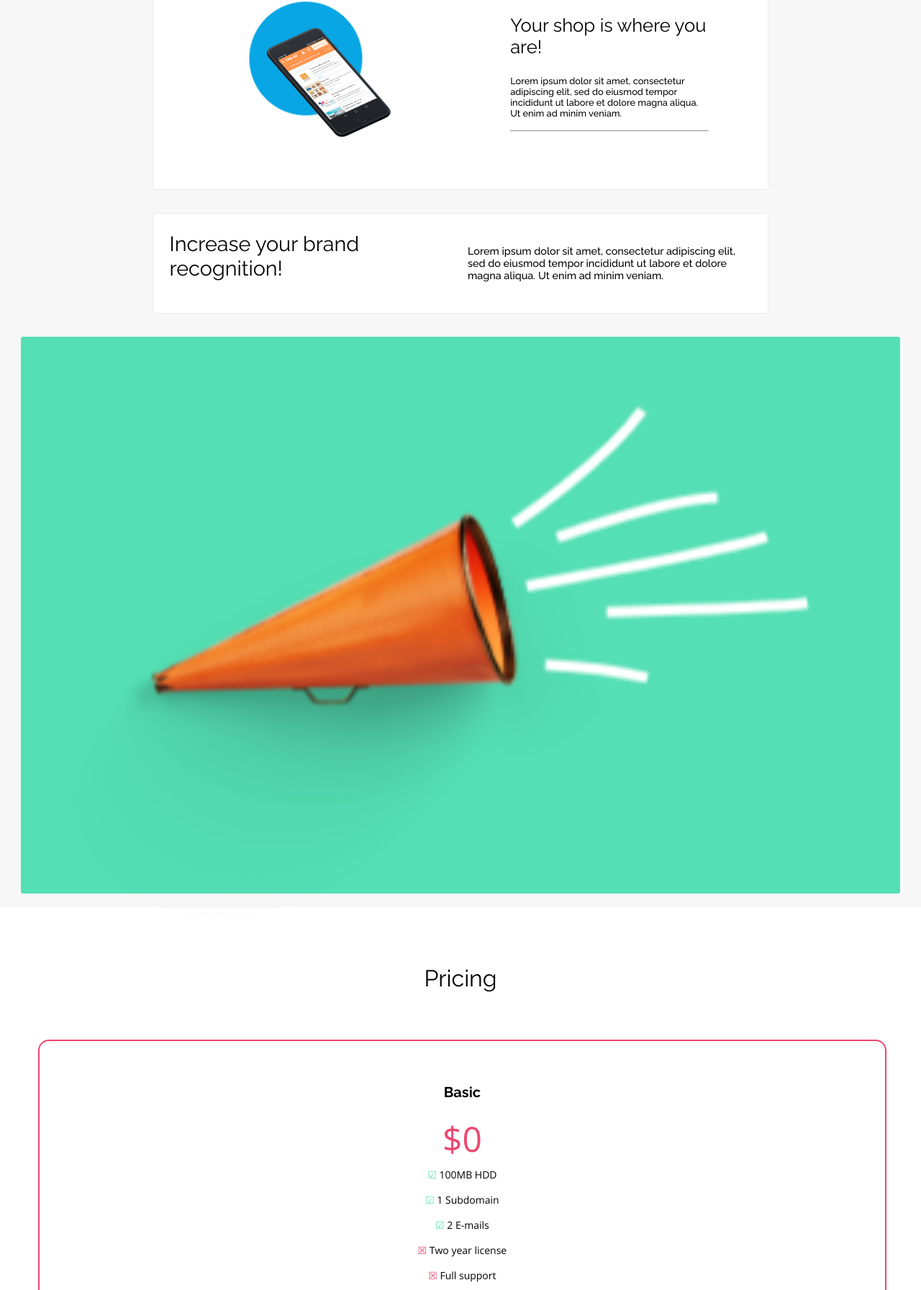
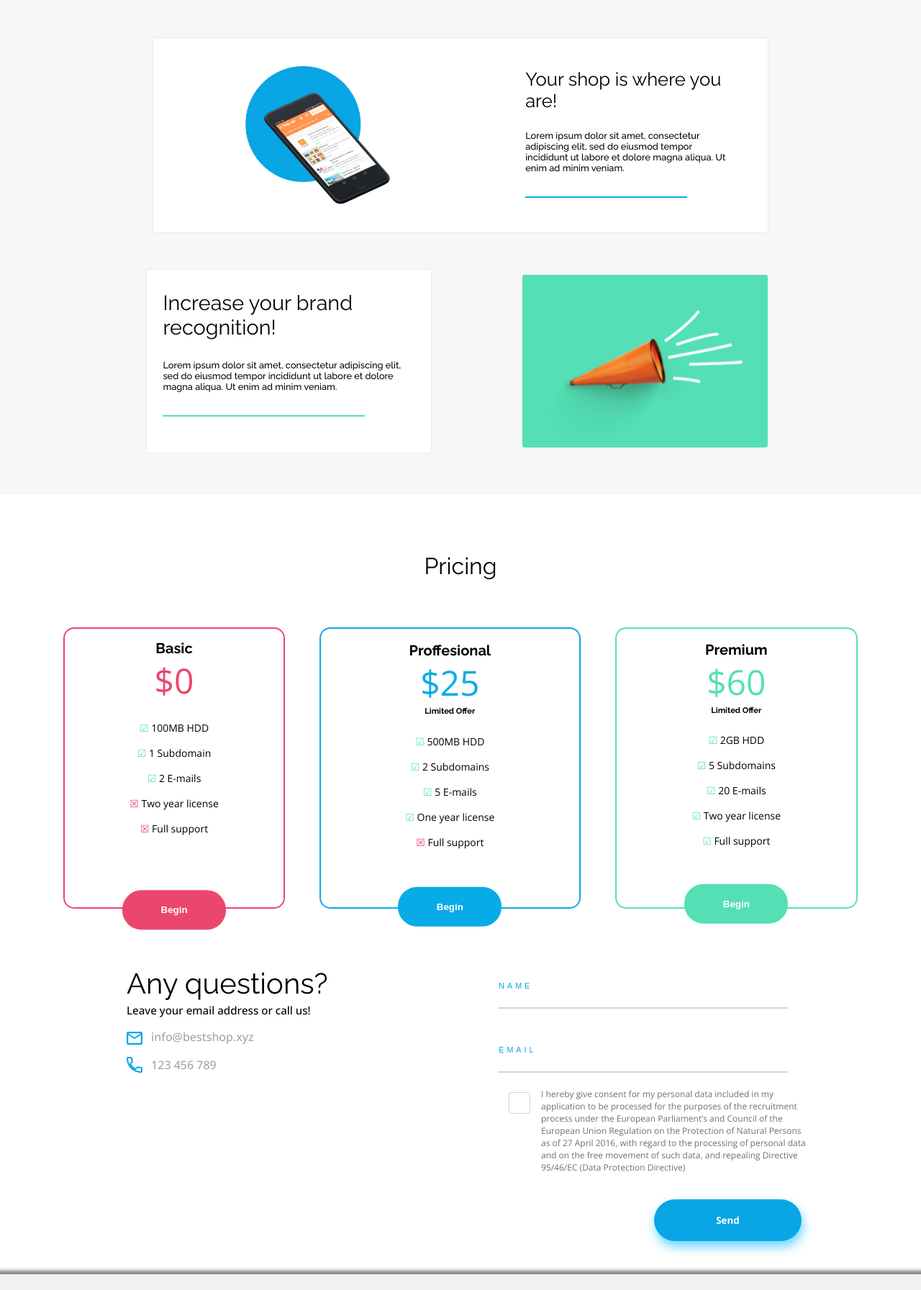
Before and after one commit to Floota/OxygenSHOP, a plain HTML site: page index.html in a window 1280 px wide. Shown: the part 1666-3459 px from the top of the page at 72% size. Drawn offline with nearby package versions, Linux system fonts and the light colour scheme.

Commit message:
ADD: Responsive to Taglines and Contacts

```diff
--- a/index.html
+++ b/index.html
@@ -64,7 +64,7 @@
                         <div class="taglines__list__item__content content--first">
                             <h3 class="taglines__list__item__title">Always be first</h3>
                             <p class="taglines__list__item__text">Lorem ipsum dolor sit amet, consectetur adipiscing elit, sed do eiusmod tempor incididunt ut labore et dolore magna aliqua. Ut enim ad minim veniam.</p>
-                            <hr class="taglines__list__item__content__line line--first">
+                            <hr class="taglines__list__item__line taglines__list__item__line--first">
                         </div>
                     </li>
                     <li class="taglines__list__item">
@@ -72,17 +72,18 @@
                             <img class="taglines__list__item__second__ellipse" src="./images/Ellipse 4.png" alt="Blue Rectangle">
                             <img class="taglines__list__item__second__phone" src="./images/iPhone.png" alt="Iphone">
                         </div>
-                        <div class="taglines__list__item__content content--second">
+                        <div class="taglines__list__item__content--second">
                             <h3 class="taglines__list__item__title">Your shop is where you are!</h3>
                         <p class="taglines__list__item__text">Lorem ipsum dolor sit amet, consectetur adipiscing elit, sed do eiusmod tempor incididunt ut labore et dolore magna aliqua. Ut enim ad minim veniam.</p>
-                        <hr class="taglines__list__item__content__line line--second">
+                        <hr class="taglines__list__item__line taglines__list__item__line--second">
                         </div>
                     </li>
                     <li class="taglines__list__item">
                         <h3 class="taglines__list__item__third__title">Increase your brand recognition!</h3>
-                        <p class="taglines__list__item__text--third">
+                        <p class="taglines__list__item__text">
                             Lorem ipsum dolor sit amet, consectetur adipiscing elit, sed do eiusmod tempor incididunt ut labore et dolore magna aliqua. Ut enim ad minim veniam.
                         </p>
+                        <hr class="taglines__list__item__line taglines__list__item__line--third">
                     </li>
                     <div class="taglines__box">
                         <img class="taglines__box__trumpet" src="./images/Trumpet.png" alt="Trumpet">
@@ -132,7 +133,7 @@
                         </ul>
                         <button class="pricing__boxes__button--second">Begin</button>
                     </div>
-                    <div  class="pricing__boxes__third">
+                    <div class="pricing__boxes__third">
                         <ul class="pricing__box">
                             <div class="pricing__box__left">
                                 <p class="pricing__box__plan">Premium</p>
@@ -155,27 +156,27 @@
                 </article>
             </section>
             <section class="contact">
+                <article class="contact__info">
                 <h2 class="contact__title">Any questions?</h2>
                 <p class="contact__subtitle">Leave your email address or call us!</p>
-                <article class="contact__info">
-                    <div>
+                    <div class="contact__info__container">
                         <img class="contact__info__mail" src="./images/mail.png" alt="Mail Symbol">
                         <p class="contact__info__text">info@bestshop.xyz</p>
                     </div>
-                    <div>
+                    <div class="contact__info__container">
                         <img class="contact__info__phone" src="./images/phone.png" alt="Phone Symbol">
                         <p class="contact__info__text">123 456 789</p>
                     </div>
                 </article>
-                <article>
+                <article class="contact__input">
                     <input class="contact__info__input input--name" type="text" placeholder="NAME">
                     <input class="contact__info__input input--email" type="text" placeholder="EMAIL">
-                </article>
                 <input class="contact__checkbox" type="checkbox">
                 <p class="contact__checkbox__text">I hereby give consent for my personal data included in my application to be processed for the purposes of the recruitment process under the European Parliament’s and Council of the European Union Regulation on the Protection of Natural Persons as of 27 April 2016, with regard to the processing of personal data and on the free movement of such data, and repealing Directive 95/46/EC (Data Protection Directive)</p>
                 <div class="contact__container">
                     <button class="contact__button">Send</button>
                 </div>
+                </article>
             </section>
         </main>
         <footer class="footer">
--- a/styles/_contact.scss
+++ b/styles/_contact.scss
@@ -1,31 +1,55 @@
 
 .contact {
     box-sizing: border-box;
+    padding-top: 3em;
     width: 100%;
+
+    @media only screen and (min-width: 800px) {
+        display: grid;
+        grid-template-columns: 1fr 1fr; // Stack the articles on smaller screens
+        gap: 1em;
+        padding: 0 10%; // Add padding to the left and right of the grid
+    }
 
     &__title {
         text-align: left;
         font-size: 2.5rem;
         font-weight: 400;
-        margin: 0 0 0.1em 0.8em;
+        margin: 0 0 0.1em 0.4em;
     }
     &__subtitle {
         font-family: 'Open Sans';
         font-size: 0.95rem;
         font-weight: 500;
-        margin: 0 0 0.3em 2em;
+        margin: 0 0 0.3em 1em;
     }
-
+    &__input {
+        padding: 0 0 0 2em;
+        @media only screen and (min-width: 800px) {
+        display: flex;
+        flex-direction: column;
+        justify-content: flex-end;
+        }
+    }
     &__info {
         display: inline-block;
         vertical-align: baseline;
         margin: 1em 1em 0.5em 2em;
 
+        @media only screen and (min-width: 800px) {
+        display: flex;
+        flex-direction: column; // Stack items vertically
+        align-items: baseline; // Align items to the start of the container
+        }
+        &__container {
+            margin: 0 0 0.1em 1em;
+        }
+
         &__mail {
-            padding: 0 0 0 0;
+            padding: inherit;
         }
         &__phone {
-            padding: 0 0 0 0;
+            padding:inherit;
         }
 
         &__text {
@@ -33,7 +57,8 @@
             color: #A5A5A5;
             font-family: 'Open Sans';
             font-size: 1em;
-            margin: 1em 0 0 0.5em;
+            font-weight: 500;
+            margin: 1em 2em 0 0.5em;
             transform: translateY(-0.3em);
         }
         &__input {
@@ -42,13 +67,14 @@
                 font-size: 0.8em;
 
             }
-            margin: 1em 2em;
+            margin: 1em 1em;
             border: none;
             border-bottom: 2px lightgray solid;
             color: rgb(8, 166, 228);
             line-height: 4.5em;
             letter-spacing: 0.3em;
-            width: 80%;
+            width:
+            85%;
         }
     }
     &__checkbox[type="checkbox"] {
--- a/styles/_pricing.scss
+++ b/styles/_pricing.scss
@@ -19,6 +19,13 @@
         margin: 1.8em 1.5em 4em 1.8em;
         padding: 0;
         text-align: center;
+        @media only screen and (min-width: 800px) {
+            margin: 0 5% 0 5%;
+            display: flex;
+            align-content: center;
+            justify-content: space-between;
+            flex: 1 2 0;
+        }
 
         &__first {
             border: 2px solid rgb(235, 71, 110);
@@ -26,8 +33,7 @@
             margin: 4em 1.5em;
             transition: 0.3s;
             &:hover {
-                margin: 5em 1em;
-                padding: 1em 0 0 0;
+                transform: scale(1.1);
                 box-shadow: 0px 0px 20px 1px rgb(214, 105, 131);
                 .pricing__boxes__button--first {
                     transition: 0.3s;
@@ -43,8 +49,7 @@
             margin: 4em 1.5em;
             transition: 0.3s;
             &:hover {
-                margin: 5em 1em;
-                padding: 1em 0 0 0;
+                transform: scale(1.1);
                 box-shadow: 0px 0px 20px 1px rgb(105, 194, 226);
                 .pricing__boxes__button--second {
                     transition: 0.3s;
@@ -58,8 +63,7 @@
             margin: 4em 1.5em;
             transition: 0.3s;
             &:hover {
-                margin: 5em 1em;
-                padding: 1em 0 0 0;
+                transform: scale(1.1);
                 box-shadow: 0px 0px 20px 1px rgb(129, 212, 186);
                 .pricing__boxes__button--third {
                     transition: 0.3s;
@@ -82,6 +86,9 @@
     .pricing__boxes__button--first {
         @include pricing-button;
         background-color: rgb(235, 71, 110);
+        @media only screen and (min-width: 800px) {
+            transform: translateY(4em);
+        }
     }
 
     .pricing__boxes__button--second {
@@ -111,15 +118,15 @@
         &__plan {
                 font-size: 20px;
                 font-weight: 700;
-                margin: 50% 0.5em -2em 15%;
+                margin: 40% auto -2em auto;
                 @media (min-width: 601px) {
-                    margin: 5% 0 1em 0;
+                    margin: 5% 0 auto 0;
                     padding: 0;
                 }
             }
 
         &__price {
-                margin: 0.7em 0.3em 0 15%;
+                margin: 0.7em auto 0 auto;
                 font-size: 3rem;
                 font-weight: 300;
                 font-family: 'Open Sans';
@@ -138,11 +145,11 @@
                 }
             }
         &__offer {
-            margin: 0 1em 15% 15%;
+            margin: 0 1em 0 0;
             font-size: 0.7rem;
             font-weight: 700;
             @media (min-width: 601px) {
-                margin: 0 0 5em 0;
+                margin: 0;
                 padding: 0;
             }
         }
@@ -151,12 +158,12 @@
                 font-family: 'Open Sans';
                 font-size: 14px;
                 padding: 1.2em 0.5em 0.3em 1em;
-                margin: 10% 0 10% 0;
+                margin: 20% 0 10% 0;
                 text-align: left;
                 line-height: 2.5em;
                 @media (min-width: 601px) {
                     text-align: center;
-                    margin: 0;
+                    margin: 5% 0 5% 0;
                     padding: 0;
                 }
             }
--- a/styles/_stats.scss
+++ b/styles/_stats.scss
@@ -9,7 +9,6 @@
         font-size: 1.8rem;
         font-weight: 300;
         margin: 0.5em 2em 2em 2em;
-
     }
 
     &__list {
--- a/styles/_taglines.scss
+++ b/styles/_taglines.scss
@@ -1,33 +1,65 @@
 .taglines {
     font-family: 'Raleway';
-    padding: 1.2em 1.8em;
+    padding: 2.5em 1.8em;
     min-height: 400px;
     background-color: rgb(247, 247, 247);
 
     &__list {
-            padding: 0;
-            list-style: none;
+        padding: 0;
+        list-style: none;
+
+        @media only screen and (min-width: 800px) {
+            display: grid;
+            grid-template-columns: auto 43%;
+            align-items: center;
+
+            &__item {
+            grid-column: span 2;
+            }
+
+            & > li:last-of-type {
+            grid-column: 1;
+            grid-row: 3;
+            }
+
+            & > .taglines__box {
+            grid-column: 2;
+            grid-row: 3;
+            height: 15rem;
+            width: 65%;
+            margin: 5% 25% 5% 0;
+            }
+        }
         &__item {
             border-radius: 3px;
             border: 1px solid rgb(234, 235, 238);
+            padding: 1em;
             margin: 2em 1em;
-            padding: 1em 1.4em;
             background-color: white;
+
+            &:nth-of-type(3) {
+                margin: 2em 1em 0 1em;
+                padding:0 1.4em 1em 1.4em;
+            }
+
             @media only screen and (min-width: 800px) {
+
                 display: grid;
                 grid-template-columns: 1fr 1fr;
-                grid-auto-rows: auto; // Automatically adjusts row heights
                 margin: 2em 15%;
-                align-items: center; /* Vertically centers the elements */
+                align-items: center;
                 gap: 20px;
 
                 .taglines__list__item__content {
-                    margin: 0 15% 0 15%;
-                    padding: 3em 0 3em 0;
+                    margin: 0 10% 0 10%;
+                    padding: 1em 0 1em 0;
 
                     &--first {
                     grid-column: 1;
                     grid-row: 1;
+                    }
+                    &--second {
+                        margin: 0 10% 0 20%;
                     }
                 }
 
@@ -36,20 +68,38 @@
                     grid-row: 1;
                 }
 
-                &__item {
-                    grid-column: span 2; // Items span both columns unless specified
+                &:nth-of-type(3) {
+                    display: block;
+                    margin: 0 18% 0 25%;
+                    height: 16rem;
+                }
+            }
+
+            .taglines__list__item__line {
+                display: none;
+
+                @media only screen and (min-width: 600px) {
+                    display: block;
+                    margin: 2em 0;
+                    width: 80%;
                 }
 
-                & > li:last-of-type {
-                    grid-column: 1; // Aligns the third content in the first column
+                &--first {
+                    border: 1px solid rgb(235, 71, 110);
                 }
-
-
+                &--second {
+                    border: 1px solid rgb(7, 172, 230);
+                }
+                &--third {
+                    border: 1px solid rgb(85, 223, 180);
+                    margin: 2em 0;
+                }
             }
 
             &__title {
                 font-size: 1.6rem;
-                margin: 1em 0;
+                text-align: left;
+                margin: 1em auto;
                 font-weight: 400;
             }
 
@@ -58,20 +108,21 @@
                 font-weight: 500;
                 text-align: left;
                 text-wrap: wrap;
-                &--third {
-                    font-size: 0.9rem;
-                    font-weight: 500;
-                }
             }
 
             &__first {
                 position: relative;
-
+                width: 100%;
                 &__laptop {
                     padding-top: 3%;
                     width: 65%;
                     height: auto;
                     transform: translate(-15%, -3%);
+                    @media only screen and (min-width: 600px) {
+                        width: 80%;
+                        height: auto;
+                        transform: translate(5%, -25%);
+                    }
                 }
 
                 &__ellipse {
@@ -79,6 +130,11 @@
                     height: auto;
                     transform: translate(220%, -65%);
                     z-index: -1;
+                    @media only screen and (min-width: 600px) {
+                        width: 35%;
+                        height: auto;
+                        transform: translate(150%, 45%);
+                    }
                 }
             }
             &__second {
@@ -97,22 +153,16 @@
                     height: auto;
                     transform: translate(70%, -15%);
                     z-index: -1;
+
                 }
             }
+
             &__third__title {
-                margin: 0.3em 2em 1em 0;
+                margin: 1em 2em 1em 0;
                 font-size: 1.8rem;
                 font-weight: 400;
             }
 
-        }
-    }
-
-    .taglines__list__item__content__line {
-        display: none;
-        @media only screen and (min-width: 600px) {
-            display: block;
-            margin: 1em 0;
         }
     }
 
@@ -121,19 +171,18 @@
         position: relative;
         background-color: rgb(85, 223, 180);
         border-radius: 0.2em;
-        margin: -2em 0.3em 1.5em 0.3em;
-        height: 10%;
-        @media only screen and (min-width: 800px) {
-            grid-column: 2;
-            grid-row: auto;
-            margin: 0;
-        }
+        margin: 0 1em 1.5em 1em;
+        height: 8%;
+
     }
     &__box__trumpet {
         display: block;
         position: relative;
-        width: 90%;
+        width: 85%;
         height: auto;
         transform: translate(0%, 12%);
+        @media only screen and (min-width: 800px) {
+            transform: translate(6%, 3em);
+        }
     }
 }
```
Also changed, not shown: style.css, 1 other file.
